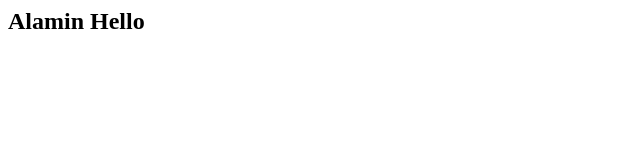
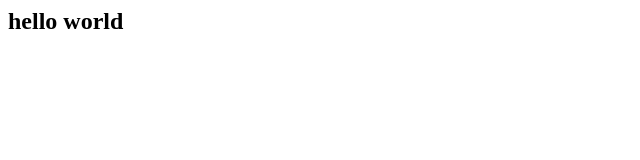
Before and after one commit to Alamin1000/Alamin1000, a plain HTML site: page index.html in a window 1280 px wide. Shown: the full height of the page, 0-640 px from the left. Drawn offline with Linux system fonts and the light colour scheme.

Commit message:
Update index.html

```diff
--- a/index.html
+++ b/index.html
@@ -1 +1,9 @@
-<h2>Alamin Hello</h2>
+<DOCTYPE html>
+  <html>
+    <head></head>
+    <body>
+      <h2>hello world</h2>
+    </body>
+
+
+  </html>
```
